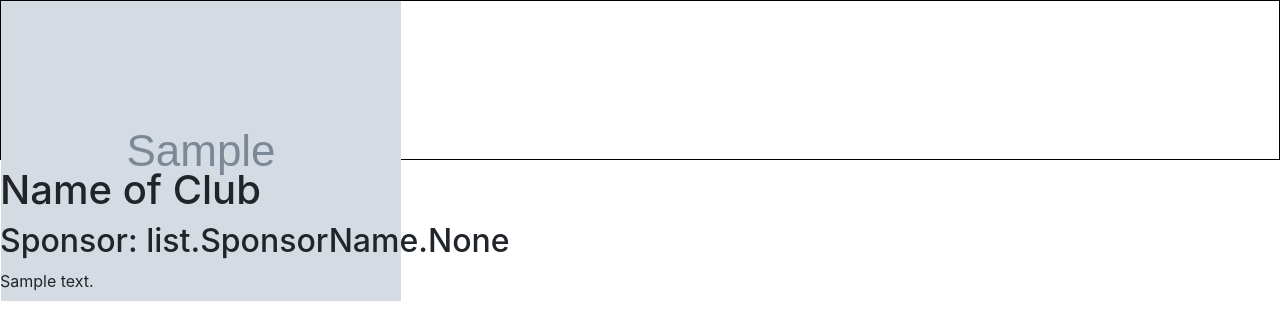
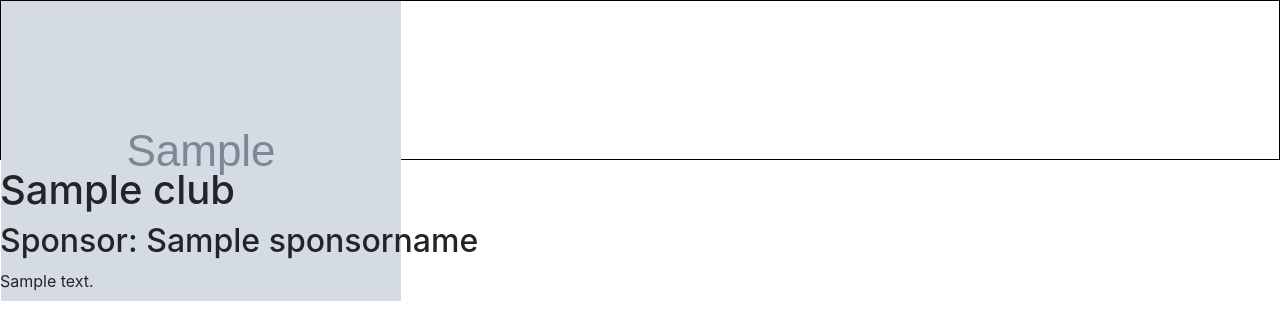
Before and after one commit to Aydinm1/ClubNav, a Django app: page /1/ in a window 1280 px wide. Shown: the top 309 px of the page. Run offline with Django 4.2, Linux system fonts and the light colour scheme; tables that the repository leaves empty hold one stand-in row (values such as "Sample post"); grey boxes marked "Sample" are stand-in pictures.

Commit message:
[Legacy commit squashed]

```diff
--- a/clubsite/list/templates/club-template.html
+++ b/clubsite/list/templates/club-template.html
@@ -14,9 +14,9 @@
 
         <div id = "mid">
             <div id = "left-mid">
-                <div id = "name-of-club"><h1>Name of Club</h1></div>
+                <div id = "name-of-club"><h1>{{ club.name }}</h1></div>
                 <div id = "sponsor">
-                    <h2>Sponsor: {{ club.sponsor }}</h2>
+                    <h2>Sponsor: {% for sponsor in sponsors %}{{ sponsor.sponsor_name }}{% endfor %}</h2>
                 </div>
                 <div id = "desc">
                     <p> {{ club.description }} </p>
```
